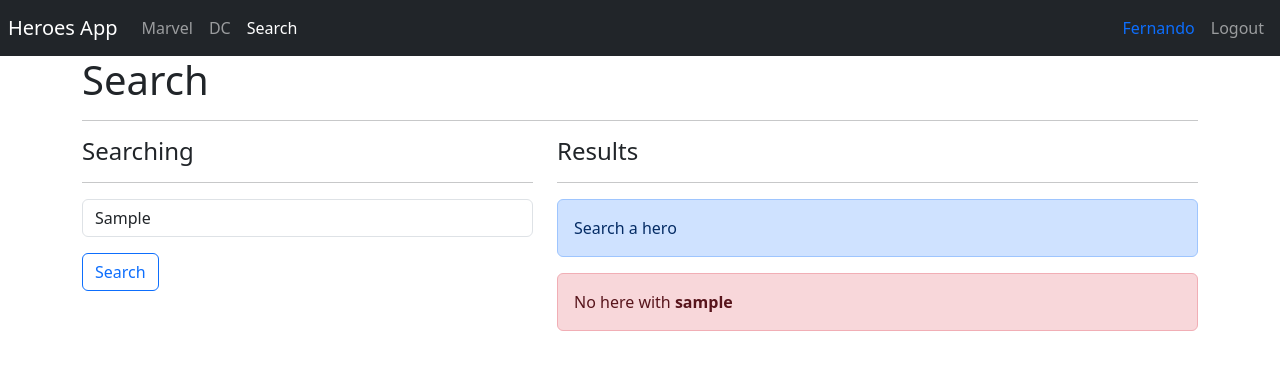
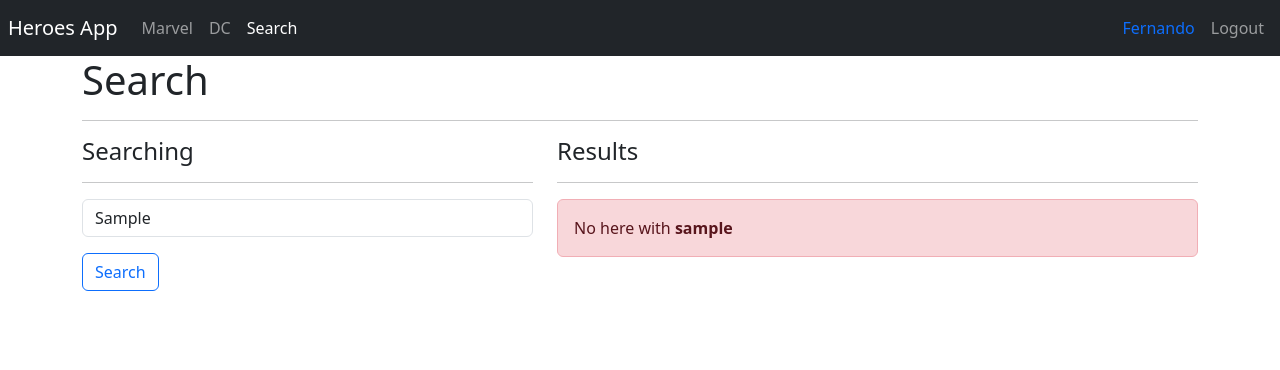
Before and after one commit to fersanti2896/14-curso-react-heroesApp-SPA, a React (Vite) app: page /search in a window 1280 px wide. Both pictures are taken after typing "Sample" into the empty fields and a click on the button "Search". Shown: the top 370 px of the page. Built offline with nearby package versions, Linux system fonts and the light colour scheme.

Commit message:
Mostrando listado de héroes en SearchPage y mensajes condicionales.

```diff
--- a/src/heroes/components/HeroeCards.jsx
+++ b/src/heroes/components/HeroeCards.jsx
@@ -8,7 +8,7 @@
 
     return (
         <>
-            <div className='col'>
+            <div className='col animate__animated animate__fadeIn'>
                 <div className='card'>
                     <div className="row no-gutters">
                         <div className="col-4">
--- /dev/null
+++ b/src/heroes/helpers/getHeroesByName.js
@@ -0,0 +1,9 @@
+import { heroes } from "../data";
+
+export const getHeroesByName = ( name = '' ) => {
+    name = name.toLocaleLowerCase().trim();
+
+    if( name.length === 0 ) return [];
+
+    return heroes.filter( hero => hero.superhero.toLocaleLowerCase().includes(name) );
+}
--- a/src/heroes/helpers/index.js
+++ b/src/heroes/helpers/index.js
@@ -1,3 +1,4 @@
 
 export * from './getHeroeById';
+export * from './getHeroesByName';
 export * from './getHeroesByPublisher';
--- a/src/heroes/pages/HeroePage.jsx
+++ b/src/heroes/pages/HeroePage.jsx
@@ -11,9 +11,10 @@
     const onNavigateBack = () => {
         const publisher = hero.publisher.split(" ");
 
-        navigate(`/${ publisher[0].toLocaleLowerCase() }`, {
-            replace: true
-        });
+        // navigate(`/${ publisher[0].toLocaleLowerCase() }`, {
+        //     replace: true
+        // });
+        navigate(-1);
     }
 
     if( !hero ) {
--- a/src/heroes/pages/SearchPage.jsx
+++ b/src/heroes/pages/SearchPage.jsx
@@ -3,6 +3,7 @@
 
 import { useForm } from "../../hooks"
 import { HeroeCards } from "../components"
+import { getHeroesByName } from '../helpers';
 
 export const SearchPage = () => {
     /* Se usa el navigate para obtener la navegación */
@@ -11,9 +12,12 @@
     const location = useLocation();
 
     const { q = ''} = queryString.parse(location.search);
+    const heroes = getHeroesByName( q );
+    const showSearch = ( q.length === 0 );
+    const showError = ( q.length > 0 && heroes.length === 0 );
 
     const { searchText, onInputChange } = useForm({
-        searchText: ''
+        searchText: q
     });
 
     const onSearchSubmit = ( event ) => {
@@ -53,15 +57,28 @@
                     <h4>Results</h4>
                     <hr />
 
-                    <div className="alert alert-primary">
+                    {/* Primer Forma */}
+                    {/* {
+                        ( q === '' ) ? <div className="alert alert-primary">Search a hero</div> :
+                        ( heroes.length === 0 ) && <div className="alert alert-danger">No here with <b>{ q }</b></div>
+                    } */}
+
+                    {/* Segunda Forma */}
+                    <div className="alert alert-primary animate__animated animate__fadeIn"
+                         style={{ display: showSearch ? '' : 'none' }}>
                         Search a hero
                     </div>
 
-                    <div className="alert alert-danger">
+                    <div className="alert alert-danger animate__animated animate__shakeX"
+                         style={{ display: showError ? '' : 'none' }}>
                         No here with <b>{ q }</b>
                     </div>
 
-                    {/* <HeroeCards /> */}
+                    {
+                        heroes.map( hero =>
+                            <HeroeCards key={ hero.id } hero={ hero }/>
+                        )
+                    }
                 </div>
             </div>
         </>
```
